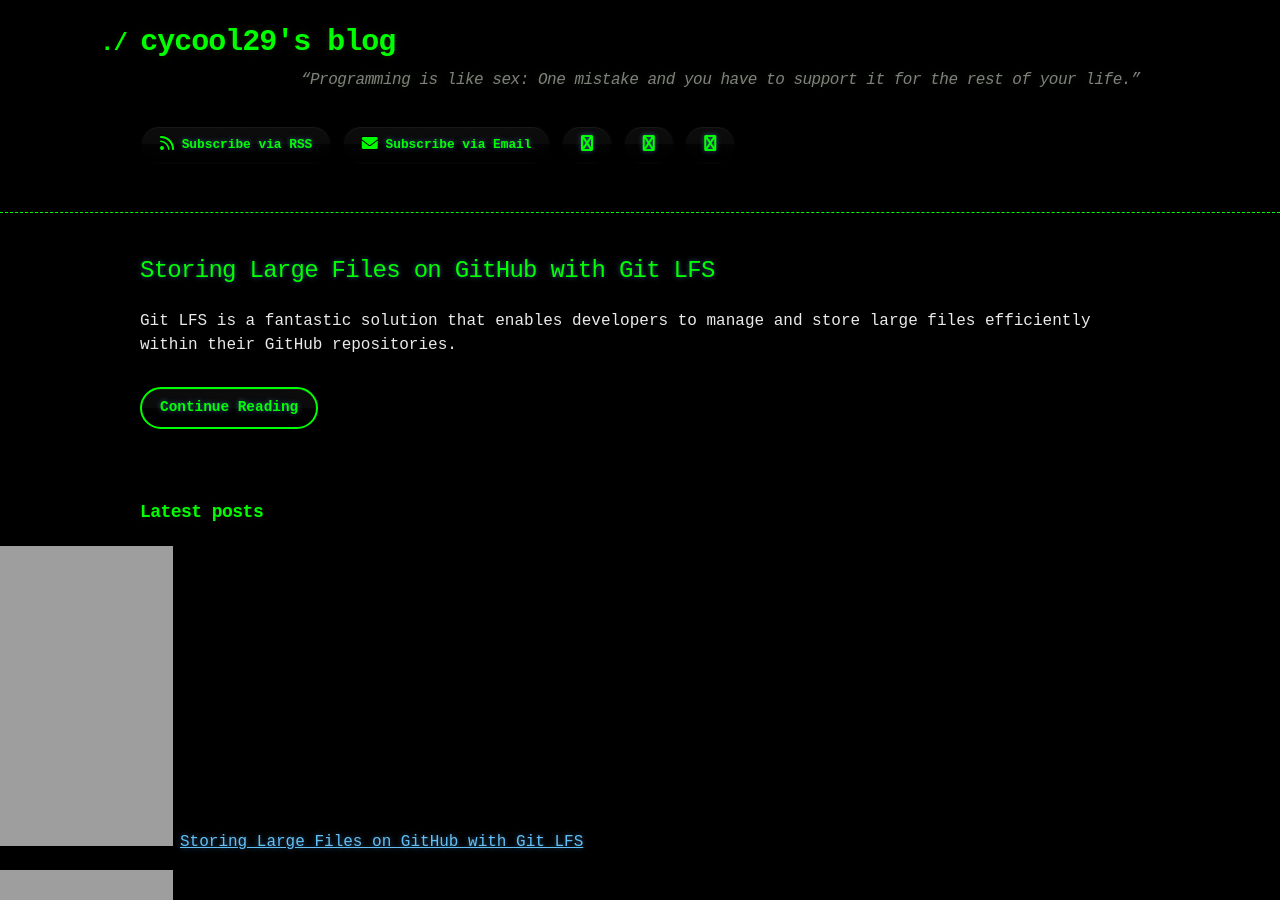
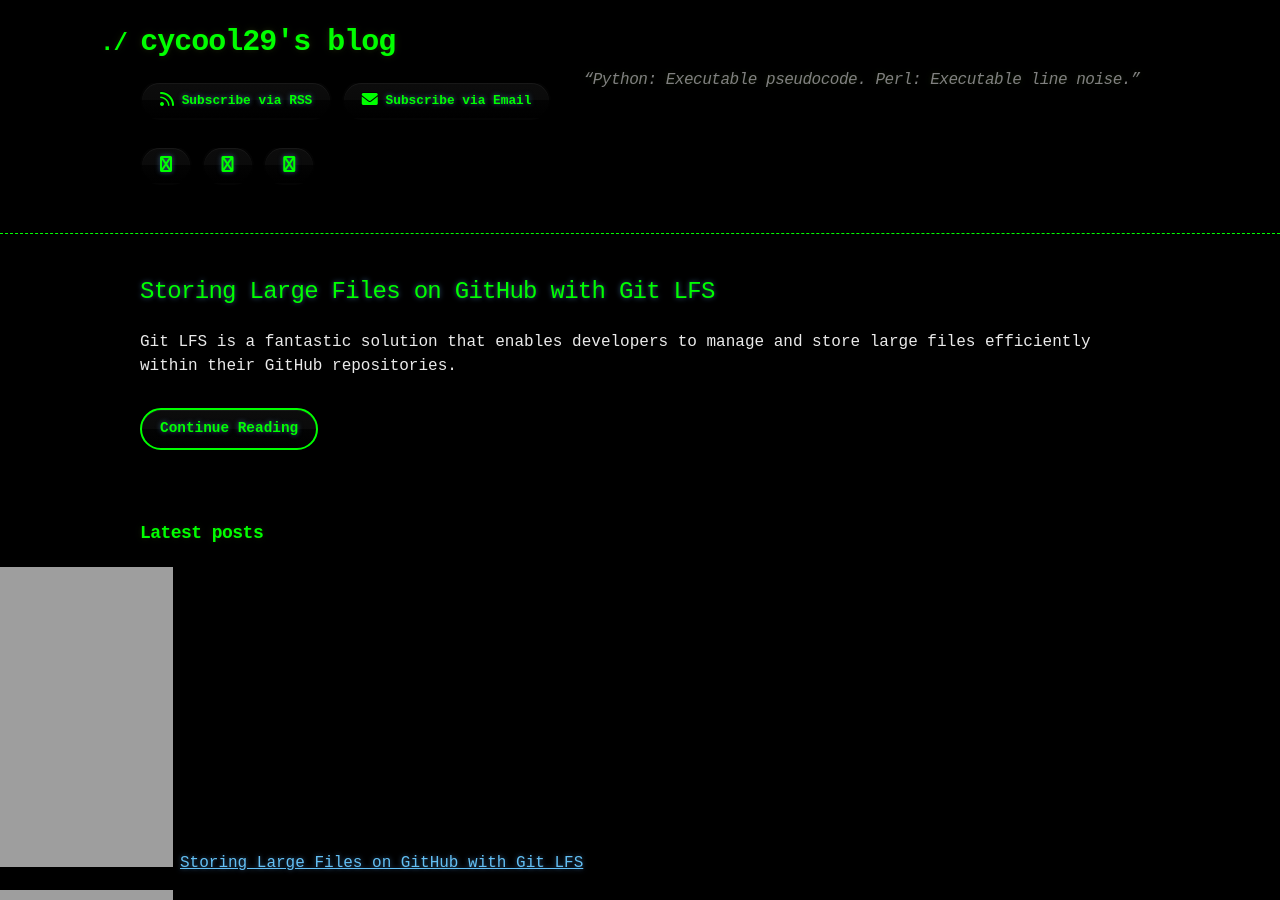
Before and after one commit to cycool29/cycool29.github.io, a Jekyll site: the page built from index.md, in a window 1280 px wide and 900 px high. Built offline with Jekyll 4.4.1, drawn with Linux system fonts in a browser that asks for light colours; a style sheet for code colours, icons or effects is not loaded.

Commit message:
Update quotes

```diff
--- a/_config.yml
+++ b/_config.yml
@@ -1,5 +1,5 @@
 title: cycool29's blog
-description: "“Programming is like sex: One mistake and you have to support it for the rest of your life.” "
+description: "“Python: Executable pseudocode. Perl: Executable line noise.” "
 bio: A high school student. Intermediate in Python, Git, Bash. Learning JavaScript. He/Him. "
 author: cycool29
 url: https://cycool29.github.io
```
